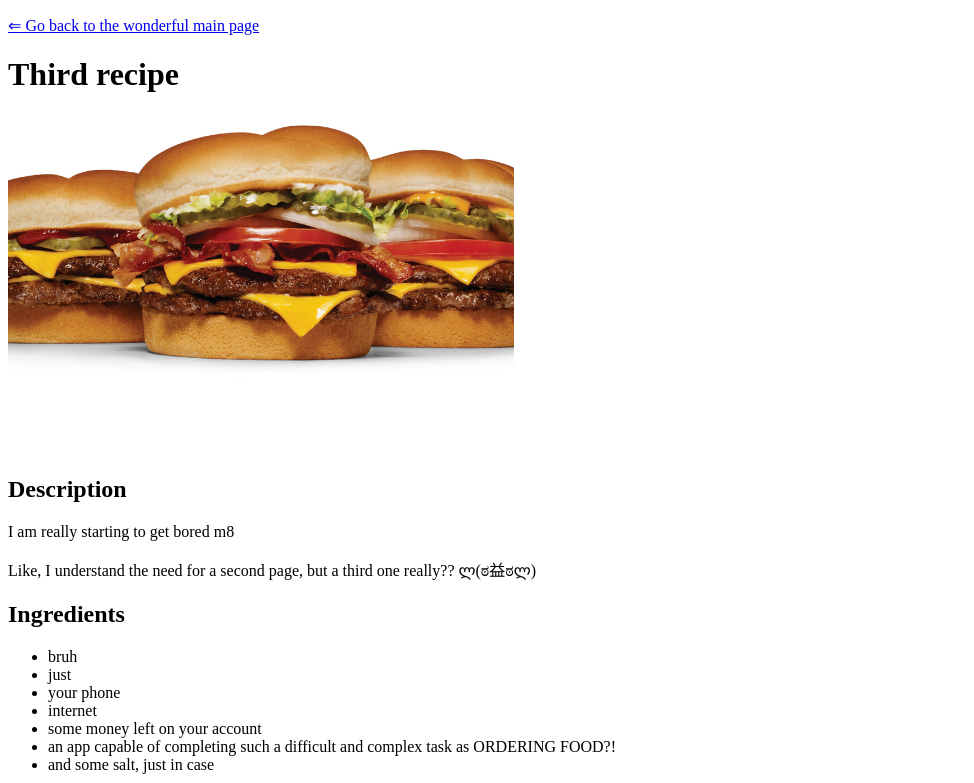
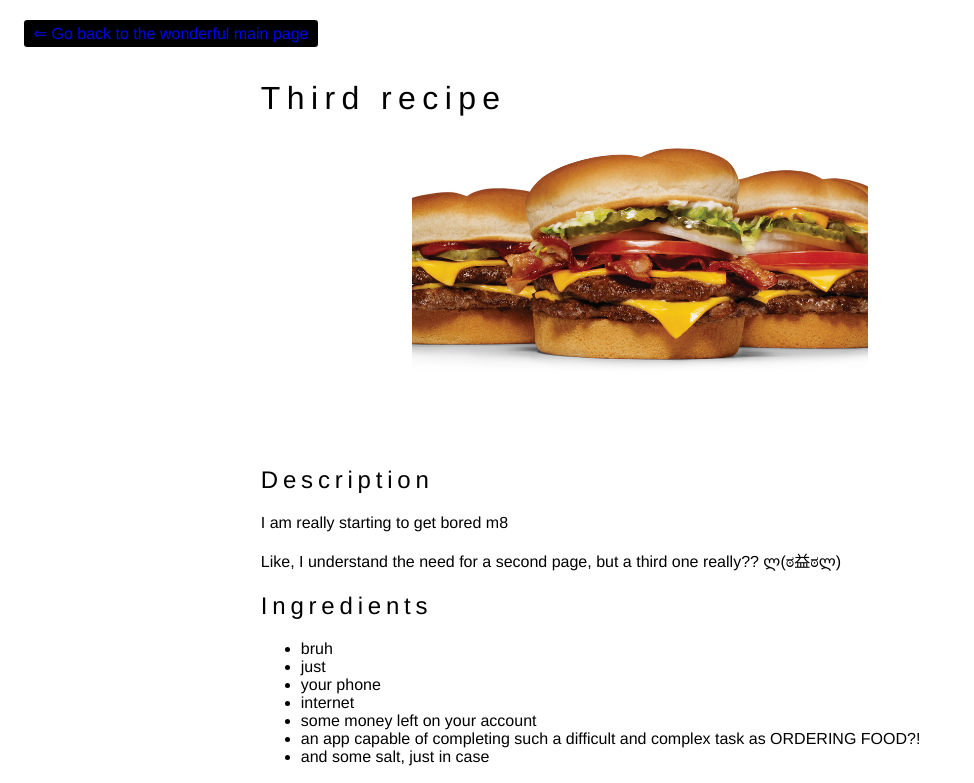
Before and after one commit to fodor11/odin-recipes, a plain HTML site: page recipes/thirdOne.html in a window 1280 px wide. Shown: the top 783 px of the page, without its empty margins (0-974 px from the left). Drawn offline with Linux system fonts and the light colour scheme.

Commit message:
Add some basic styling to the pages
Added a main container, image containers and a nav div.
Set the styles for anchors and fonts.

```diff
--- a/recipes/thirdOne.html
+++ b/recipes/thirdOne.html
@@ -3,12 +3,21 @@
 <head>
     <meta charset="UTF-8">
     <title>Third recipe</title>
+    <link rel="stylesheet" href="../style/style.css">
 </head>
 <body>
-    <p><a href="../index.html"> &lArr; Go back to the wonderful main page</a></p>
+
+    <div class="nav">
+        <span class="backBtn"><a href="../index.html"> &lArr; Go back to the wonderful main page</a></span>
+    </div>
+
+    <div class="main-container">
+
         <h1>Third recipe</h1>
 
-    <img src="../img/third.jpg" alt="The best pizza in the world" width="40%"/>
+        <div class="illustration">
+            <img src="../img/third.jpg" alt="The best pizza in the world" class="illustration"/>
+        </div>
 
         <h2>Description</h2>
         <p>I am really starting to get bored m8</p>
@@ -39,6 +48,6 @@
         </ol>
 
         <p>ps. don't take this as a personal offense, I'm addressing myself with this one</p>
-
+    </div>
 </body>
 </html>
--- /dev/null
+++ b/style/style.css
@@ -0,0 +1,47 @@
+* {
+    font-family: Helvetica, Arial, sans-serif;
+    font-weight: lighter;
+}
+
+h1, h2, h3 {
+    letter-spacing: 0.2em;
+}
+
+a {
+    text-decoration: none;
+}
+
+a:visited {
+    color: inherit;
+}
+
+.nav {
+    padding: 1em;
+}
+
+.nav .backBtn {
+    background-color: black;
+    padding: 0.3em 0.6em 0.3em 0.6em;
+    border-radius: 0.2em;
+    color: white;
+}
+
+.nav .backBtn:hover {
+    background-color: white;
+    border: solid black 0.1em;
+    color: black;
+}
+
+.main-container {
+    width: 60%;
+    margin: auto;
+}
+
+.illustration {
+    width: 60%;
+    margin: auto;
+}
+
+.illustration img {
+    width: 100%;
+}
```
Also changed, not shown: index.html (+3 -0 lines), recipes/lasagna.html (+11 -3 lines), recipes/pizza.html (+12 -3 lines). Lines whose indentation alone changed are shown as unchanged.
